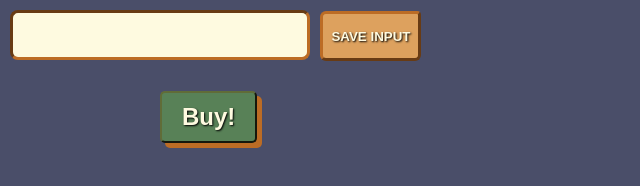
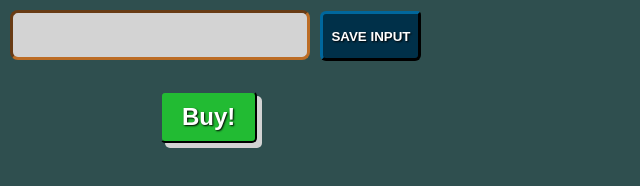
Before and after one commit to heuristic-machina/chrome_extension_lead_tracker, a website built with Vite: page index.html in a window 1280 px wide. Shown: the whole page, without its empty margins (0-640 px from the left). Built offline with nearby package versions, Linux system fonts and the light colour scheme.

Commit message:
clear input field

```diff
--- a/index.css
+++ b/index.css
@@ -1,5 +1,5 @@
 html {
-    background-color: #4a4e69;
+    background-color: #2F4F4F;
     color: #fefae0;
     height: 800px;
 }
@@ -17,23 +17,23 @@ body {
 }
 
 #container button {
-    background: #588157;
+    background: #22bb33;
     text-shadow: 1px 1px 2px black;
     border-radius: 5px;
-    border-color: #606c38;
-    box-shadow: 5px 5px #bc6c25;
+    border-color: #2F4F4F;
+    box-shadow: 5px 5px #D3D3D3;
     padding: 10px 20px;
     margin-left: 150px;
     font-size: x-large;
     font-weight: 900;
-    color: #fefae0;
+    color: white;
 }
 
 #input-el {
     color: #283618;
     font-weight: 900px;
     font-size: large;
-    background-color: #fefae0;
+    background-color: #D3D3D3;
     border-radius: 8px;
     width: 300px;
     height: 50px;
@@ -51,13 +51,13 @@ body {
     text-shadow: 1px 1px 2px black;
     height: 50px;
     padding: 2px 8px;
-    background-color: #dda15e;
+    background-color: #003049;
     border-radius: 6px;
-    border-color:#bc6c25;
+    border-color:#003049;
     border-width: 3px;
     border-top-right-radius: 4px;
     font-weight:900;
-    color: #fefae0;
+    color: white;
 }
 p {
     color: #dda15e;
--- a/index.js
+++ b/index.js
@@ -15,6 +15,7 @@ function buy() {
 inputBtn.addEventListener('click', function() {
     myLeads.push(inputEl.value)
     // console.log(myLeads)
+    inputEl.value = ""
     // call renderLeads() function
     renderLeads()
 })
```
